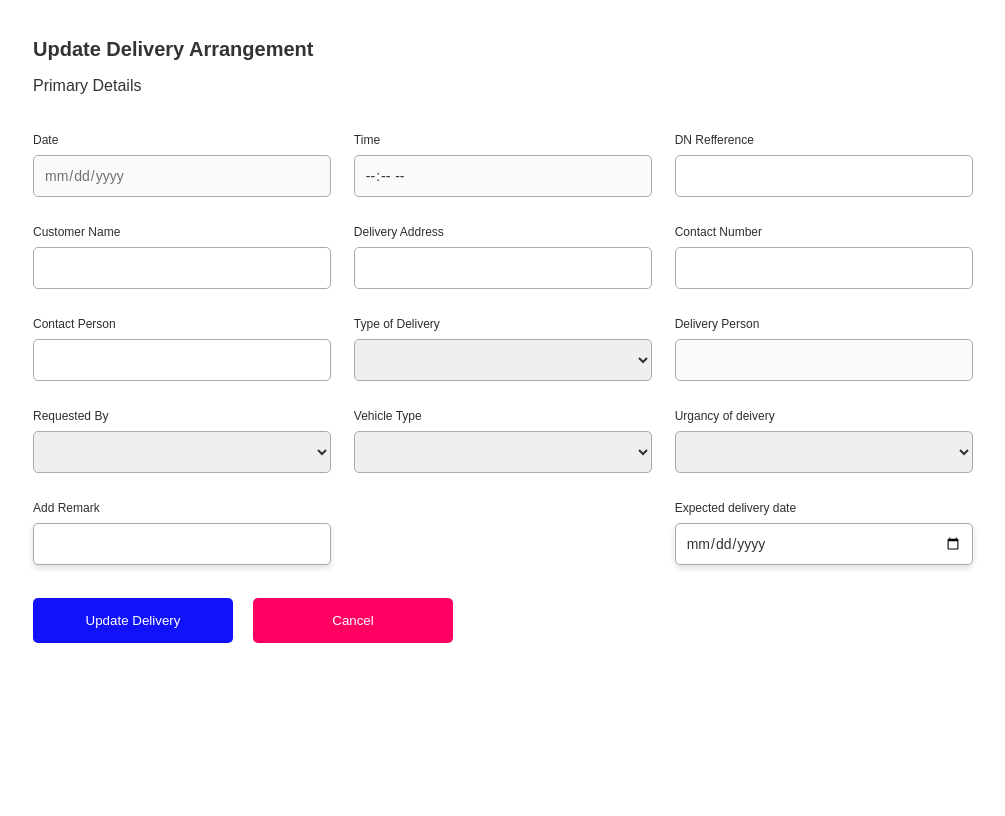
After one commit to SachinUthpala/Dilivary-Project, a PHP site: page /UserPages/UpdateDelivery.php in a window 1280 px wide. The commit adds this page. Shown: the whole page, without its empty margins (20-1025 px from the left). Run offline with PHP 8.4, Linux system fonts and the light colour scheme; a user stored in the database is signed in; data comes from the database, SQL or seed files in the repository; data that the repository does not hold is empty.

Commit message:
some updates

```diff
--- /dev/null
+++ b/UserPages/UpdateDelivery.php
@@ -0,0 +1,292 @@
+<?php
+session_start();
+require_once("../DatabaseActions/Connection.php");
+date_default_timezone_set('Asia/Colombo');
+// Check if user is logged in and userSet session variable is set
+if (!isset($_SESSION['user'])){
+    header("Location: ../index.php");
+    exit; // Exit to prevent further execution
+}
+
+$id = $_POST['deliveryId'];
+$resent_sql = "SELECT * FROM Delivery_arraange WHERE ar_id = :ids";
+$resent_smtp = $conn -> prepare($resent_sql);
+$resent_smtp->bindParam(":ids", $id);
+$resent_smtp->execute();
+
+$delivery = $resent_smtp->fetch(PDO::FETCH_ASSOC);
+
+
+$reqPerson_SQl = "SELECT * FROM RequestedBy";
+$req_person = $conn -> prepare($reqPerson_SQl);
+$req_person->execute();
+$allreq_person = $req_person->rowCount();
+
+
+
+$type = "SELECT * FROM delivery_types";
+$del_type = $conn -> prepare($type);
+$del_type->execute();
+$allreq_person = $del_type->rowCount();
+
+$_SESSION['update_delivery_page_visited'] = 1;
+?>
+
+<!DOCTYPE html>
+<html lang="en">
+<head>
+    <meta charset="UTF-8">
+    <meta name="viewport" content="width=device-width, initial-scale=1.0">
+    <title>Update Delivery</title>
+
+    <style>
+
+       *{
+        box-sizing: border-box;
+        font-family: 'Poppins', sans-serif;
+       }
+
+       body{
+        width: 100%;
+        height: 100vh;
+       }
+
+.container{
+    max-width: 1000px;
+    width: 100%;
+    border-radius: 6px;
+    background-color: #fff;
+    margin: 0 15px;
+    padding: 30px;
+
+}
+
+.container header{
+    font-size: 20px;
+    font-weight: 600;
+    color: #333;
+}
+
+.container form{
+    position: relative;
+    min-height: 490px;
+    margin-top: 16px;
+    background-color: #fff;
+
+}
+
+.container form .details{
+    margin-top: 10px;
+}
+
+.container form .title{
+    font-size: 16px;
+    font-weight: 500;
+    margin: 6px 0;
+    color: #333;
+}
+
+
+.container form .feilds{
+    display: flex;
+    align-items: center;
+    justify-content: space-between;
+    flex-wrap: wrap;
+}
+
+
+.container form .input-feilds{
+    display: flex;
+    width: calc(100% / 3 - 15px);
+    flex-direction: column;
+    margin-top: 20px;
+}
+
+.input-feilds label{
+    font-size: 12px;
+    font-weight: 500;
+    color: #2e2e2e;
+}
+
+.input-feilds input{
+    outline: none;
+    font-size: 14px;
+    font-weight: 400px;
+    border-radius: 5px;
+    border: 1px solid #aaa;
+    color: #333;
+    height: 42px;
+    margin: 8px 0;
+    padding: 0px 10px;
+}
+
+.input-feilds input:is(:focus , :valid){
+    box-shadow: 0 3px 6px rgba(0, 0, 0, 0.13) ;
+}
+
+.input-feilds input[type = "date"]{
+    color: #707070;
+}
+
+.input-feilds input[type = "date"]:valid{
+    color: #333;
+}
+
+.input-feilds select{
+    outline: none;
+    font-size: 14px;
+    font-weight: 400px;
+    border-radius: 5px;
+    border: 1px solid #aaa;
+    color: #333;
+    height: 42px;
+    margin: 8px 0;
+    padding: 0px 10px;
+}
+.container form button{
+    display: flex;
+    align-items: center;
+    justify-content: center;
+    height: 45px;
+    max-width: 200px;
+    width: 100%;
+    border: none;
+    outline: none;
+    color: #fff;
+    border-radius: 5px;
+    margin: 25px 0px;
+    cursor: pointer;
+}
+
+.btns{
+    display: flex;
+    gap: 20px;
+}
+
+.submits{
+    background: rgb(18, 18, 250);transition: 0.5s ease-in;
+}
+
+.submits:hover{
+    background: rgb(56, 56, 255) ;
+}
+
+.cancel{
+    background: rgb(255, 0, 98);transition: 0.5s ease-in;
+}
+
+.cancel:hover{
+    background: rgb(255, 31, 117);
+}
+    </style>
+</head>
+<body>
+
+            <div class="container">
+                <header>Update Delivery Arrangement</header>
+
+                <form action="../DatabaseActions/Delivery.php" method="post">
+                    <div class="form first">
+                        <div class="details personal">
+                            <span class="title">Primary Details</span>
+                            <br><br>
+                            <div class="feilds">
+                                <div class="input-feilds">
+                                    <label>Date</label>
+                                    <input type="date" value="<?php echo $delivery['ar_created_date'] ; ?>" name="date" id="#" disabled>
+                                </div>
+                                <div class="input-feilds">
+                                    <label>Time</label>
+                                    <input type="time" value="<?php echo  $delivery['ar_created_time']; ?>" name="#" id="#" disabled>
+                                </div>
+                                <div class="input-feilds">
+                                    <label>DN Refference</label>
+                                    <input type="text" name="dn" id="#" required value="<?php echo $delivery['ar_dn_ref']?>">
+                                </div>
+                                <div class="input-feilds">
+                                    <label>Customer Name</label>
+                                    <input type="text" name="customer_name" id="#" required value="<?php echo $delivery['ar_customer_name']?>">
+                                </div>
+                                <div class="input-feilds">
+                                    <label>Delivery  Address</label>
+                                    <input type="text" name="delivery_address" id="#" required value="<?php echo $delivery['ar_delivery_address']?>">
+                                </div>
+                                <div class="input-feilds">
+                                    <label>Contact Number</label>
+                                    <input type="text" name="contact_number" id="#" required value="<?php echo $delivery['ar_contact_number']?>">
+                                </div>
+                                <div class="input-feilds">
+                                    <label>Contact Person</label>
+                                    <input type="text" name="contaced_peson" id="#" required value="<?php echo $delivery['ar_contaced_person']?>">
+                                </div>
+                                <div class="input-feilds">
+                                    <label>Type of Delivery</label>
+                                    <select name="type_of_delivery" required value="<?php echo $delivery['ar_type_of_delivery']?>">
+                                    <option value="<?php echo $delivery['ar_type_of_delivery']?>"><?php echo $delivery['ar_type_of_delivery']?></option>
+                                    <?php while($del_type_row = $del_type->fetch(PDO::FETCH_ASSOC)){ ?>
+                                        <option value="<?php echo $del_type_row['dType'] ; ?>"><?php echo $del_type_row['dType'] ; ?></option>
+                                        <?php } ?>
+                                    </select>
+                                </div>
+                                <div class="input-feilds">
+                                    <label>Delivery Person </label>
+                                    <input type="text" name="delivery_person" id="#" disabled value="<?php echo $delivery['ar_delivery_person']?>">
+                                </div>
+                                <div class="input-feilds">
+                                    <label>Requested By</label>
+                                    <select name="requested_by" required value="<?php echo $delivery['ar_requested_by']?>">
+                                    <option value="<?php echo $delivery['ar_requested_by']?>"><?php echo $delivery['ar_requested_by']?></option>
+                                    <?php while($all_REQ_rows = $req_person->fetch(PDO::FETCH_ASSOC)){ ?>
+                                        <option value="<?php echo $all_REQ_rows['rName'] ; ?>"><?php echo $all_REQ_rows['rName'] ; ?></option>
+                                        <?php } ?>
+                                    </select>
+                                </div>
+                                <div class="input-feilds">
+                                    <label>Vehicle Type</label>
+                                    <select name="vehicle_type" required value="<?php echo $delivery['ar_vehicle_type']?>">
+                                        <option value="<?php echo $delivery['ar_vehicle_type']?>"><?php echo $delivery['ar_vehicle_type']?></option>
+                                        <option value="Bike">Bike</option>
+                                        <option value="Lorry">Lorry</option>
+                                        <option value="Car">Car</option>
+                                        <option value="Van">Van</option>
+                                        <option value="Bus">Bus</option>
+                                        <option value="Airplane">Airplane</option>
+                                    </select>
+                                </div>
+                                <div class="input-feilds">
+                                    <label>Urgancy of deivery</label>
+                                    <select name="uragncy" required value="<?php echo $delivery['ar_urgancy']?>">
+                                        <option value="<?php echo $delivery['ar_urgancy']?>"><?php echo $delivery['ar_urgancy']?></option>
+                                        <option value="Sheduled">Sheduled</option>
+                                        <option value="Not Urgent">Not Urgent</option>
+                                        <option value="Urgent">Urgent</option>
+                                        <option value="Very Urgent">Very Urgent</option>
+                                    </select>
+                                </div>
+                                <div class="input-feilds">
+                                    <label>Add Remark </label>
+                                    <input type="text" name="delivery_remark" id="#" width="200px" value="<?php echo $delivery['ar_remark']?>">
+                                </div>
+                                <div class="input-feilds">
+                                    <label>Expected delivery date</label>
+                                    <input type="date" value="<?php echo $ar_created_date ; ?>" name="exp_date" id="#" value="<?php echo $delivery['exp_del_date']?>" >
+                                </div>
+                            </div>
+
+                            <div class="btns">
+                                <button type="submit" name="submit" class="nxtBtn submits">
+                                    <span class="btnText" ></span>Update Delivery</span>
+                                </button>
+
+                                <button type="button" class="nxtBtn cancel" onclick="location.href='./UserPage.php'">
+                                    <span class="btnText" ></span>Cancel</span>
+                                </button>
+
+                            </div>
+                        </div>
+                    </div>
+                </form>
+            </div>
+
+</body>
+</html>
```
Also changed, not shown: UserPages/UserPage.php (+8 -45 lines), UserPages/style.css (+11 -11 lines).
